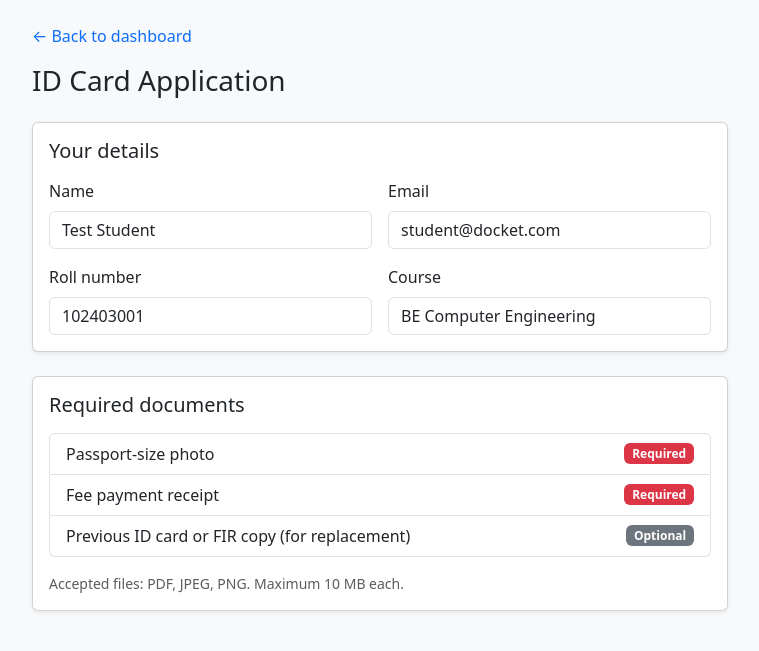
After one commit to TanishqGoyal27/Docket, a Spring Boot app: page /student/apply/id-card in a window 1280 px wide. The commit adds this page. Shown: the top 651 px of the page, without its empty margins (260-1019 px from the left). Run offline with Spring Boot 4, Linux system fonts and the light colour scheme; a user stored in the database is signed in; data comes from the database, SQL or seed files in the repository; some of the project's set-up classes (security, data sources, template engines, error pages and the like) are left out, and stand-ins take their place.

Commit message:
Add ID card form page with required document checklist

```diff
--- /dev/null
+++ b/src/main/java/com/tiet/docket/student/IdCardController.java
@@ -0,0 +1,48 @@
+package com.tiet.docket.student;
+
+import java.util.List;
+
+import org.springframework.security.core.Authentication;
+import org.springframework.stereotype.Controller;
+import org.springframework.ui.Model;
+import org.springframework.web.bind.annotation.GetMapping;
+
+import com.tiet.docket.model.RequiredDocument;
+import com.tiet.docket.model.Service;
+import com.tiet.docket.model.User;
+import com.tiet.docket.repository.RequiredDocumentRepository;
+import com.tiet.docket.repository.ServiceRepository;
+import com.tiet.docket.repository.UserRepository;
+
+@Controller
+public class IdCardController {
+
+    private final UserRepository userRepository;
+    private final ServiceRepository serviceRepository;
+    private final RequiredDocumentRepository requiredDocumentRepository;
+
+    public IdCardController(UserRepository userRepository,
+                            ServiceRepository serviceRepository,
+                            RequiredDocumentRepository requiredDocumentRepository) {
+        this.userRepository = userRepository;
+        this.serviceRepository = serviceRepository;
+        this.requiredDocumentRepository = requiredDocumentRepository;
+    }
+
+    // Displays the ID Card application form with prefilled student details and document checklist
+    @GetMapping("/student/apply/id-card")
+    public String showForm(Authentication authentication, Model model) {
+        User student = userRepository.findByEmail(authentication.getName())
+                .orElseThrow(() -> new IllegalStateException("Logged-in user not found"));
+
+        Service service = serviceRepository.findByName("ID Card")
+                .orElseThrow(() -> new IllegalStateException("ID Card service is not configured"));
+
+        List<RequiredDocument> documents = requiredDocumentRepository.findByService(service);
+
+        model.addAttribute("student", student);
+        model.addAttribute("documents", documents);
+
+        return "student/id-card-form";
+    }
+}
--- a/src/main/resources/application.properties
+++ b/src/main/resources/application.properties
@@ -9,3 +9,8 @@ spring.jpa.show-sql=true
 
 spring.h2.console.enabled=true
 spring.h2.console.path=/h2-console
+
+docket.upload.max-size-mb=10
+docket.upload.dir=uploads
+spring.servlet.multipart.max-file-size=10MB
+spring.servlet.multipart.max-request-size=40MB
--- a/src/main/resources/templates/student/dashboard.html
+++ b/src/main/resources/templates/student/dashboard.html
@@ -20,6 +20,8 @@
                 <button type="submit" class="btn btn-outline-secondary btn-sm">Log out</button>
             </form>
         </div>
+
+        <div class="mb-3"><a th:href="@{/student/apply/id-card}" class="btn btn-primary">Apply for ID Card</a></div>
 
         <div class="card shadow-sm">
             <div class="card-body">
--- /dev/null
+++ b/src/main/resources/templates/student/id-card-form.html
@@ -0,0 +1,64 @@
+<!DOCTYPE html>
+<html lang="en" xmlns:th="http://www.thymeleaf.org">
+
+<head>
+    <meta charset="UTF-8">
+    <meta name="viewport" content="width=device-width, initial-scale=1">
+    <title>Docket - ID Card Application</title>
+    <link href="https://cdn.jsdelivr.net/npm/bootstrap@5.3.3/dist/css/bootstrap.min.css" rel="stylesheet">
+</head>
+
+<body class="bg-light">
+    <div class="container mt-4 mb-5" style="max-width: 720px;">
+
+        <div class="mb-3">
+            <a th:href="@{/student/dashboard}" class="text-decoration-none">&larr; Back to dashboard</a>
+        </div>
+
+        <h3 class="mb-4">ID Card Application</h3>
+
+        <!-- Student details (read-only) -->
+        <div class="card shadow-sm mb-4">
+            <div class="card-body">
+                <h5 class="card-title mb-3">Your details</h5>
+                <div class="row g-3">
+                    <div class="col-12 col-md-6">
+                        <label for="name" class="form-label">Name</label>
+                        <input type="text" id="name" class="form-control" th:value="${student.name}" readonly>
+                    </div>
+                    <div class="col-12 col-md-6">
+                        <label for="email" class="form-label">Email</label>
+                        <input type="email" id="email" class="form-control" th:value="${student.email}" readonly>
+                    </div>
+                    <div class="col-12 col-md-6">
+                        <label for="rollNumber" class="form-label">Roll number</label>
+                        <input type="text" id="rollNumber" class="form-control" th:value="${student.rollNumber}" readonly>
+                    </div>
+                    <div class="col-12 col-md-6">
+                        <label for="course" class="form-label">Course</label>
+                        <input type="text" id="course" class="form-control" th:value="${student.course}" readonly>
+                    </div>
+                </div>
+            </div>
+        </div>
+
+        <!-- Required documents checklist -->
+        <div class="card shadow-sm">
+            <div class="card-body">
+                <h5 class="card-title mb-3">Required documents</h5>
+                <ul class="list-group mb-3">
+                    <li th:each="doc : ${documents}" class="list-group-item d-flex justify-content-between align-items-center">
+                        <span th:text="${doc.documentName}">Document Name</span>
+                        <span class="badge"
+                              th:classappend="${doc.mandatory} ? 'bg-danger' : 'bg-secondary'"
+                              th:text="${doc.mandatory} ? 'Required' : 'Optional'">Required</span>
+                    </li>
+                </ul>
+                <small class="text-muted d-block">Accepted files: PDF, JPEG, PNG. Maximum 10 MB each.</small>
+            </div>
+        </div>
+
+    </div>
+</body>
+
+</html>
```
